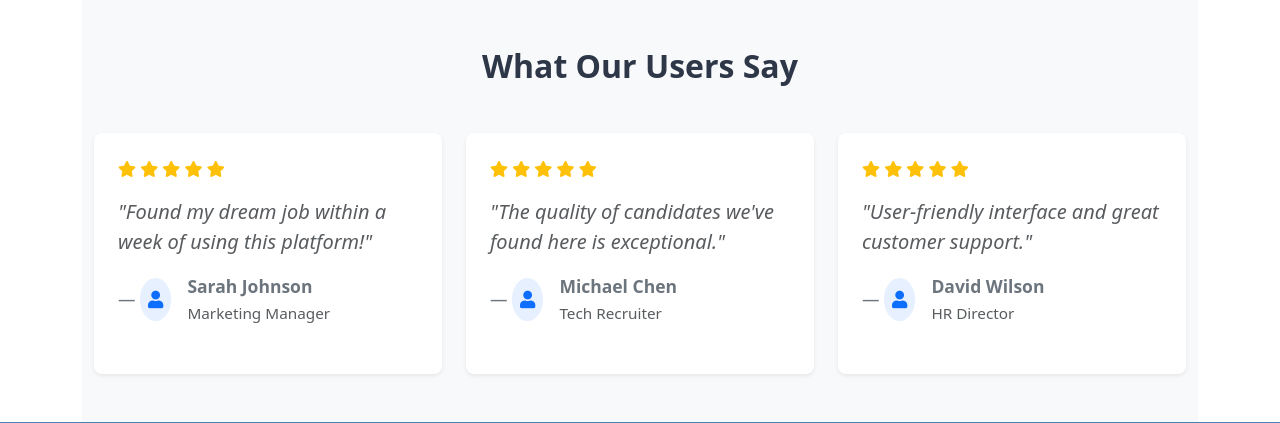
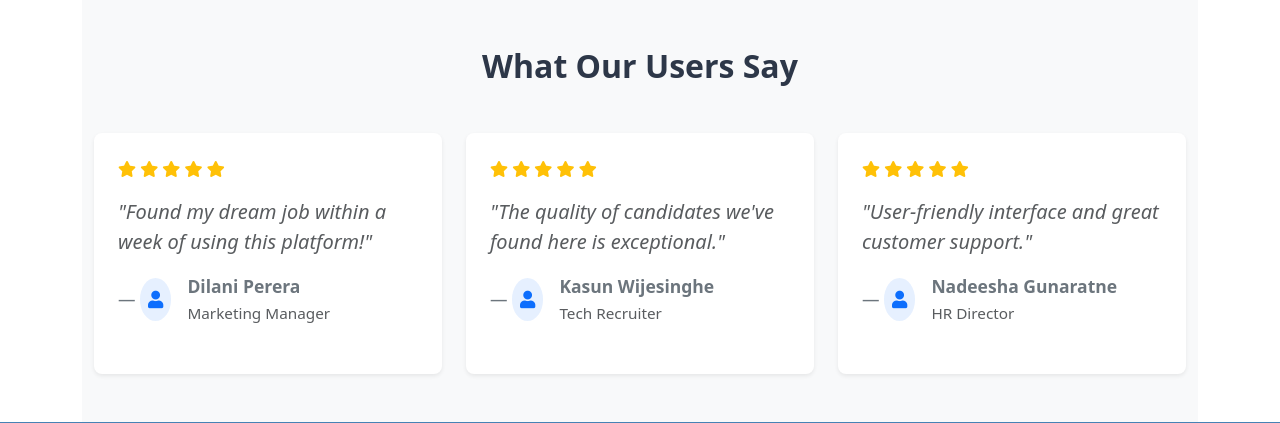
Before and after one commit to PrageethHarshana2002/job_portal, a Django app: page / in a window 1280 px wide. Shown: the part 1555-1978 px from the top of the page. Run offline with Django 5.2, Linux system fonts and the light colour scheme; data comes from the database, SQL or seed files in the repository.

Commit message:
changed the Testimonial section

```diff
--- a/jobportal/jobs/templates/jobs/home.html
+++ b/jobportal/jobs/templates/jobs/home.html
@@ -179,7 +179,7 @@
                                     <i class="fas fa-user text-primary"></i>
                                 </div>
                                 <div>
-                                    <span class="fw-bold d-block">Sarah Johnson</span>
+                                    <span class="fw-bold d-block">Dilani Perera</span>
                                     <small class="text-muted">Marketing Manager</small>
                                 </div>
                             </footer>
@@ -206,7 +206,7 @@
                                     <i class="fas fa-user text-primary"></i>
                                 </div>
                                 <div>
-                                    <span class="fw-bold d-block">Michael Chen</span>
+                                    <span class="fw-bold d-block">Kasun Wijesinghe</span>
                                     <small class="text-muted">Tech Recruiter</small>
                                 </div>
                             </footer>
@@ -233,7 +233,7 @@
                                     <i class="fas fa-user text-primary"></i>
                                 </div>
                                 <div>
-                                    <span class="fw-bold d-block">David Wilson</span>
+                                    <span class="fw-bold d-block">Nadeesha Gunaratne</span>
                                     <small class="text-muted">HR Director</small>
                                 </div>
                             </footer>
@@ -244,4 +244,5 @@
         </div>
     </div>
 </section>
+
 {% endblock %}
```
